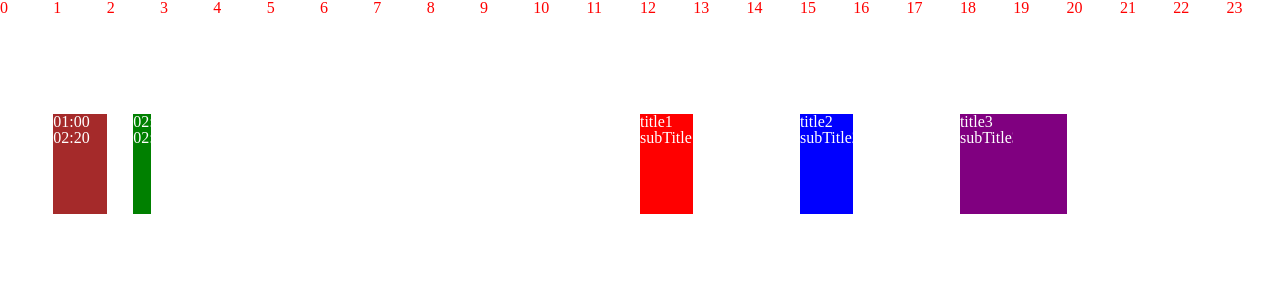
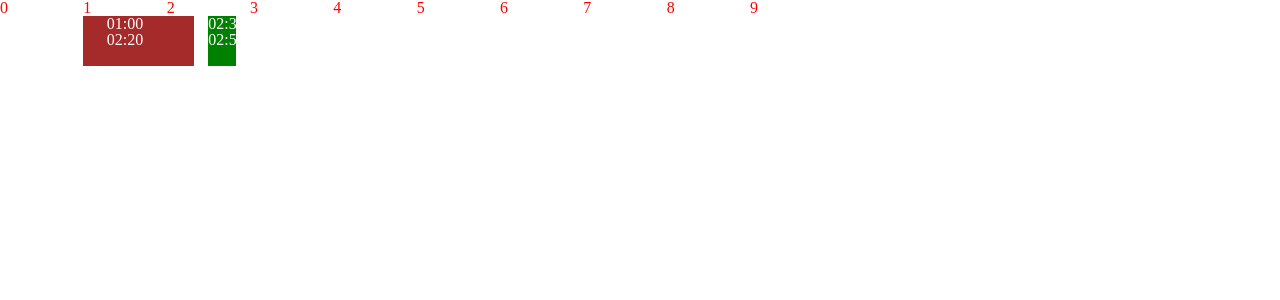
Before and after one commit to Kernel360/FE1_E2E_sumtime, a Next.js app: page /timetable in a window 1280 px wide. Shown: the top 300 px of the page. Built offline with nearby package versions, Linux system fonts and the light colour scheme.

Commit message:
feat: taskSlotItem 적용

```diff
--- a/src/app/timetable/components/RowTypeTimeTable/RowTaskSlot.tsx
+++ b/src/app/timetable/components/RowTypeTimeTable/RowTaskSlot.tsx
@@ -1,7 +1,8 @@
 import { add } from 'date-fns';
+import { useState } from 'react';
+import RowTaskSlotItem from './RowTaskSlotItem';
 import { Task } from '../Timetable.type';
 import styled from './RowTypeTimeTable.module.scss';
-import { calculateTaskOffsetAndHeightPercent, getColor } from '../../utils';
 
 interface TaskSlotProps {
   headerDate: Date;
@@ -11,10 +12,13 @@ interface TaskSlotProps {
   taskSlotStyle: React.CSSProperties;
 }
 function RowTaskSlot({ headerDate, slotTime, taskItemList, shouldDisplayTaskContentList, taskSlotStyle = {} }: TaskSlotProps) {
-  console.log(taskItemList);
+  const [openTaskIndex, setOpenTaskIndex] = useState<number | null>(null);
+
+  const handleOpenChange = (index: number, isOpen: boolean) => {
+    setOpenTaskIndex(isOpen ? index : null);
+  };
 
   if (taskItemList.length === 0) {
-    console.log('length === 0');
     return <div className={styled.taskSlotLayout} />;
   }
 
@@ -27,40 +31,19 @@ function RowTaskSlot({ headerDate, slotTime, taskItemList, shouldDisplayTaskCont
 
   return (
     <div className={styled.taskSlotLayout} style={taskSlotStyle}>
-      {taskItemList.map((taskItem, index) => {
-        const { startTime, endTime, taskColor, title, subTitle, id } = taskItem;
-        const { offsetPercent, heightPercent } = calculateTaskOffsetAndHeightPercent(
-          slotStartTime,
-          slotEndTime,
-          startTime,
-          endTime,
-          slotTime,
-        );
-        const shouldDisplayTaskContent = shouldDisplayTaskContentList[index];
-        const key = `${startTime.toDateString()}${endTime.toDateString()}${title}${subTitle}`;
-        const slotColor = taskColor ?? getColor(id);
-
-        return (
-          <div key={key} className={styled.taskSlotLayout}>
-            <div
-              className={styled.taskSlotBackground}
-              style={{
-                top: '0',
-                left: `${offsetPercent}%`,
-                width: `${heightPercent}%`,
-                backgroundColor: `${slotColor}`,
-              }}
-            >
-              {shouldDisplayTaskContent && (
-                <div className={styled.taskSlotContent} style={{ left: `${offsetPercent}%` }}>
-                  <p className={styled.title}>{title}</p>
-                  <p className={styled.description}>{subTitle}</p>
-                </div>
-              )}
-            </div>
-          </div>
-        );
-      })}
+      {taskItemList.map((taskItem, index) => (
+        <RowTaskSlotItem
+          key={taskItem.id}
+          taskItem={taskItem}
+          index={index}
+          slotStartTime={slotStartTime}
+          slotEndTime={slotEndTime}
+          slotTime={slotTime}
+          shouldDisplayTaskContentList={shouldDisplayTaskContentList}
+          isOpen={openTaskIndex === index}
+          onOpenChange={(isOpen) => handleOpenChange(index, isOpen)}
+        />
+      ))}
     </div>
   );
 }
--- /dev/null
+++ b/src/app/timetable/components/RowTypeTimeTable/RowTaskSlotItem.tsx
@@ -0,0 +1,105 @@
+/* eslint-disable react/jsx-props-no-spreading */
+// popper.js를 사용함에 있어 스프레드 연산자를 통해 props를 전달하는 것이 필요합니다.
+// 전체적으로 지켜지면 좋은 lint지만 라이브러리의 의존도로 해당 린트를 해결하기 어려워 파일에서만 비활성화 처리합니다.
+
+import { flip, offset, useClick, useDismiss, useFloating, useInteractions, useMergeRefs } from '@floating-ui/react';
+import { calculateTaskOffsetAndHeightPercent, getColor } from '../../utils';
+import { Task } from '../Timetable.type';
+import styled from './RowTypeTimeTable.module.scss';
+
+interface TaskSlotItemProps {
+  taskItem: Task;
+  index: number;
+  shouldDisplayTaskContentList: boolean[];
+  slotStartTime: Date;
+  slotEndTime: Date;
+  slotTime: number;
+  isOpen: boolean;
+  onOpenChange: (isOpen: boolean) => void;
+}
+
+function RowTaskSlotItem({
+  taskItem,
+  index,
+  shouldDisplayTaskContentList,
+  slotStartTime,
+  slotEndTime,
+  slotTime,
+  isOpen,
+  onOpenChange,
+}: TaskSlotItemProps) {
+  const { startTime, endTime, taskColor, title, subTitle, id } = taskItem;
+
+  const {
+    refs: menuRefs,
+    floatingStyles: menuFloatingStyles,
+    context: menuContext,
+  } = useFloating({
+    open: isOpen,
+    onOpenChange,
+    middleware: [offset({ mainAxis: 0, crossAxis: 400 }), flip()],
+  });
+
+  const { getReferenceProps: getMenuReferenceProps, getFloatingProps: getMenuFloatingProps } = useInteractions([
+    useClick(menuContext),
+    useDismiss(menuContext),
+  ]);
+
+  const ref = useMergeRefs([menuRefs.setReference]);
+
+  const props = getMenuReferenceProps();
+
+  const { offsetPercent, heightPercent } = calculateTaskOffsetAndHeightPercent(
+    slotStartTime,
+    slotEndTime,
+    startTime,
+    endTime,
+    slotTime,
+  );
+
+  const shouldDisplayTaskContent = shouldDisplayTaskContentList[index];
+  const taskSlotColor = taskColor ?? getColor(id);
+
+  return (
+    <div>
+      <button type="button" ref={ref} {...props} className={styled.buttonInherit}>
+        <div
+          className={styled.taskSlotBackground}
+          style={{
+            top: '0',
+            left: `${offsetPercent}%`,
+            width: `${heightPercent}%`,
+            backgroundColor: `${taskSlotColor}`,
+          }}
+        >
+          {shouldDisplayTaskContent && (
+            <div className={styled.taskSlotContent} style={{ left: `${offsetPercent}%` }}>
+              <p className={styled.title}>{title}</p>
+              <p className={styled.description}>{subTitle}</p>
+            </div>
+          )}
+        </div>
+      </button>
+      {shouldDisplayTaskContent && isOpen && (
+        <div
+          ref={menuRefs.setFloating}
+          style={{
+            ...menuFloatingStyles,
+            background: 'white',
+            border: '1px solid black',
+            transform: 'none',
+            padding: 30,
+            zIndex: 100,
+            left: `${offsetPercent}%`,
+          }}
+          {...getMenuFloatingProps()}
+        >
+          {title}
+          {subTitle}
+        </div>
+      )}
+    </div>
+  );
+}
+
+export default RowTaskSlotItem;
--- a/src/app/timetable/components/RowTypeTimeTable/RowTypeTimeTable.module.scss
+++ b/src/app/timetable/components/RowTypeTimeTable/RowTypeTimeTable.module.scss
@@ -5,13 +5,16 @@
   overflow-x: auto;
   overflow-y: hidden;
   height: 100%;
+
+  width: 100%;
+  gap: 0;
 }
 
 .slot {
   display: flex;
-  line-height: 1;
   font-size: 1em;
   flex-direction: column;
+  flex-shrink: 0;
 }
 
 .timeSlotLayout {
@@ -24,8 +27,8 @@
 .taskSlotLayout {
   box-sizing: border-box;
   position: relative;
-  flex: 1 1 90%;
-  min-height: 100px;
+
+  min-height: 50px;
   height: 100%;
   width: 100%;
   line-height: 1;
@@ -37,3 +40,7 @@
   z-index: 0;
   container: taskSlot / size;
 }
+
+.buttonInherit {
+  color: inherit;
+}
--- a/src/app/timetable/components/RowTypeTimeTable/index.tsx
+++ b/src/app/timetable/components/RowTypeTimeTable/index.tsx
@@ -51,9 +51,6 @@ function RowTypeTimeTable({
           return shouldDisplayTaskContent;
         });
 
-        console.log(`index: ${index}`);
-        console.log(taskItemList);
-
         return (
           <RowSlot
             key={key}
--- a/src/app/timetable/mocks/timetableMockData.ts
+++ b/src/app/timetable/mocks/timetableMockData.ts
@@ -11,8 +11,8 @@ const taskList = [
     title: 'title1',
     subTitle: 'subTitle1',
     taskColor: 'red',
-    startTime: getDateFromTime(12, 0, 0),
-    endTime: getDateFromTime(13, 0, 0),
+    startTime: getDateFromTime(11, 0, 0),
+    endTime: getDateFromTime(12, 0, 0),
   },
   {
     id: 2,
@@ -46,38 +46,6 @@ const taskList = [
     startTime: getDateFromTime(1, 0, 0),
     endTime: getDateFromTime(2, 20, 0),
   },
-  // {
-  //   id: 2,
-  //   title: 'title2',
-  //   subTitle: 'subTitle2',
-  //   slotColor: 'blue',
-  //   startTime: getDateFromTime(15, 0, 0),
-  //   endTime: getDateFromTime(16, 0, 0),
-  // },
-  // {
-  //   id: 3,
-  //   title: 'title3',
-  //   subTitle: 'subTitle3',
-  //   slotColor: 'purple',
-  //   startTime: getDateFromTime(18, 0, 0),
-  //   endTime: getDateFromTime(20, 0, 0),
-  // },
-  // {
-  //   id: 5,
-  //   title: '02:30',
-  //   subTitle: '02:50',
-  //   slotColor: 'green',
-  //   startTime: getDateFromTime(2, 30, 0),
-  //   endTime: getDateFromTime(2, 50, 0),
-  // },
-  // {
-  //   id: 4,
-  //   title: '01:00',
-  //   subTitle: '02:20',
-  //   slotColor: 'brown',
-  //   startTime: getDateFromTime(1, 0, 0),
-  //   endTime: getDateFromTime(2, 20, 0),
-  // },
 ];
 
 const duplicatedTimeTaskList = [
@@ -123,7 +91,7 @@ const duplicatedTimeTaskList = [
   },
 ];
 
-const taskListWithoutSlotColor = [
+const taskListWithouttaskColor = [
   {
     id: 1,
     title: 'title1',
@@ -161,4 +129,4 @@ const taskListWithoutSlotColor = [
   },
 ];
 
-export { startTime, endTime, taskList, duplicatedTimeTaskList, slotTime, height, taskListWithoutSlotColor };
+export { startTime, endTime, taskList, duplicatedTimeTaskList, slotTime, height, taskListWithouttaskColor };
--- a/src/app/timetable/page.tsx
+++ b/src/app/timetable/page.tsx
@@ -1,24 +1,24 @@
 'use client';
 
 import Timetable from './components/Timetable';
-
 import { taskList, startTime, endTime, slotTime } from './mocks/timetableMockData';
 
 export default function TimetablePage() {
   return (
+    <div style={{ width: '800px' }}>
       <Timetable
         startTime={startTime}
         endTime={endTime}
-      slotTime={60}
+        slotTime={slotTime}
         taskList={taskList}
         height="2000px"
         timetableType="ROW"
+        // timetableType="COLUMN"
         displayCurrentTime
         timeTableStyle={{ backgroundColor: 'black' }}
         timeSlotStyle={{ color: 'red' }}
         taskSlotStyle={{ color: 'white' }}
       />
+    </div>
   );
 }
-
-// slotTime
```
Lines whose indentation alone changed are shown as unchanged.
